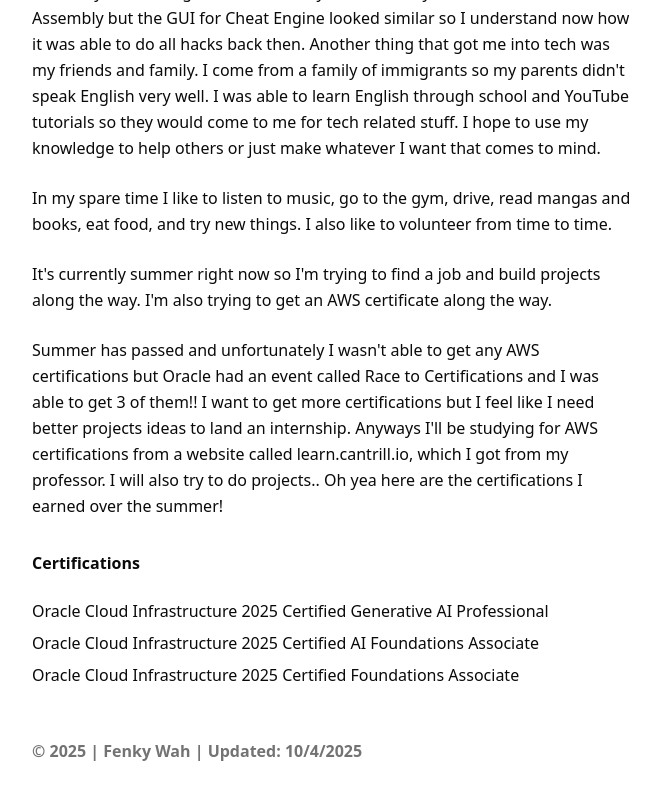
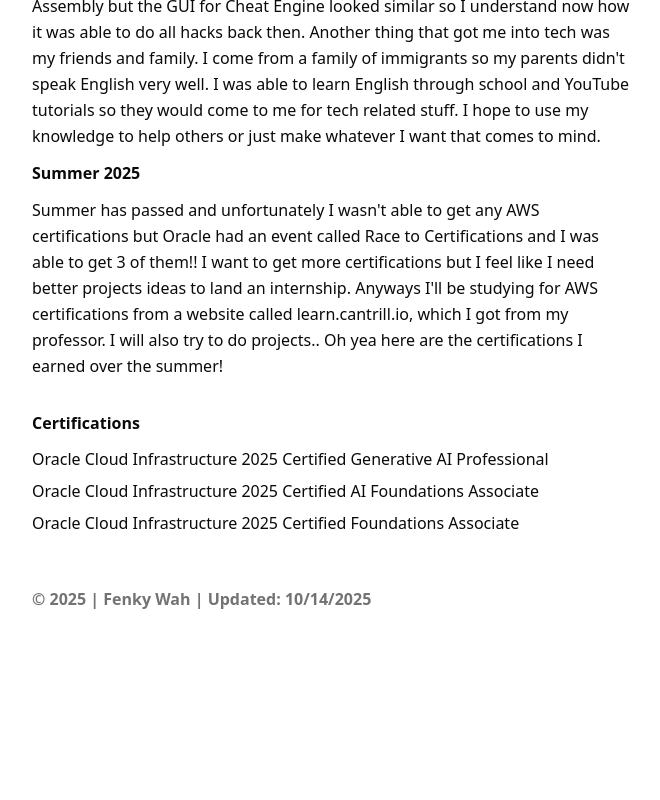
Before and after one commit to fenkur/my_portfolio, a Next.js app: page /blog in a window 1280 px wide. Shown: the part 444-1244 px from the top of the page, without its empty margins (308-968 px from the left). After the commit the page ends 1099 px from the top, so only its background shows below. Built offline with nearby package versions, Linux system fonts and the light colour scheme.

Commit message:
Updates 10/14/25

```diff
--- a/app/blog/page.tsx
+++ b/app/blog/page.tsx
@@ -11,7 +11,7 @@
         <div className="flex flex-col min-h-screen bg-background text-foreground">
             <main className="flex-grow px-8">
                 <section className="mx-auto max-w-screen-sm px-5 pt-10 pb-2">
-                    <div className="space-y-6">
+                    <div className="space-y-3">
                         <h1 className="text-1xl font-bold">Blog / Yap</h1>
                         <p className="text-foreground leading-relaxed">
                             This will be a dedicated page for my background, interest, and other stuff I&apos;m interested in.
@@ -23,12 +23,8 @@
                             didn&apos;t speak English very well. I was able to learn English through school and YouTube tutorials so they would come to me for tech related stuff. I hope to use my
                             knowledge to help others or just make whatever I want that comes to mind.
                         </p>
-                        <p className="text-foreground leading-relaxed">
-                            In my spare time I like to listen to music, go to the gym, drive, read mangas and books, eat food, and try new things. I also like to volunteer from time to time.
-                        </p>
-                        <p className="text-foreground leading-relaxed">
-                            It&apos;s currently summer right now so I&apos;m trying to find a job and build projects along the way. I&apos;m also trying to get an AWS certificate along the way.
-                        </p>
+
+                        <h1 className="text-1xl font-bold">Summer 2025</h1>
                         <p className="text-foreground leading-relaxed">
                             Summer has passed and unfortunately I wasn&apos;t able to get any AWS certifications but Oracle had an event called Race to Certifications and I was able to get 3 of them!!
                             I want to get more certifications but I feel like I need better projects ideas to land an internship. Anyways I&apos;ll be studying for AWS certifications from a website called
--- a/app/page.tsx
+++ b/app/page.tsx
@@ -16,14 +16,15 @@
             <p className="text-foreground leading-relaxed">
               I&apos;m a student at the University of Minnesota majoring in IT Infrastructure.
               I like learning new technologies and things in general. I hope to one day inspire others,
-              just like how I was inspired by others.
+              just like how I was inspired by others. In my spare time I like to listen to music,
+              go to the gym, drive, read mangas and books, eat food, and try new things. I also volunteer from time to time.
             </p>
           </div>
         </section>
 
-        <section className="mx-auto max-w-screen-sm px-5 py-12">
-          <div className="space-y-6">
-            <h1 className="text-1xl font-bold" id="projects">Projects</h1>
+        <section className="mx-auto max-w-screen-sm px-5 py-8">
+          <div className="space-y-4">
+            <h1 className="text-1xl font-bold underline" id="projects">Projects</h1>
 
             <Link href="https://github.com/fenkur/study-website" className="hover:text-primary transition-colors">
               <h1 className="font-semibold">Study Tracker Website:</h1>
@@ -68,7 +69,7 @@
             </p>
 
             <Link href='https://github.com/fenkur/QuickAI' className="hover:text-primary transition-colors">
-              <h1 className="font-semibold">QuickAI: AI SaaS Platform</h1>
+              <h1 className="font-semibold">QuickAI - AI SaaS Platform:</h1>
             </Link>
             <p className="text-muted-foreground">
               QuickAI is a full-stack AI-powered SaaS platform built with the PERN stack (PostgreSQL, Express.js, React, Node.js).
--- a/components/Contacts.tsx
+++ b/components/Contacts.tsx
@@ -4,11 +4,10 @@
 export default function Contacts() {
   return (
     <section className="mx-auto max-w-screen-sm px-5 py-1">
-      <h2 className="text-foreground font-bold mb-8" id="contacts">Contacts</h2>
+      <h2 className="text-foreground font-bold mb-2 underline" id="contacts">Contacts</h2>
       <div>
         <p className="text-muted-foreground">
-          Feel free to connect with me on LinkedIn or send me an email.
-          I&apos;ve started getting into books and reading so please recommend me some!
+          Feel free to connect with me on LinkedIn or shoot me an email!
         </p>
         <div className="py-3 text-foreground">
           <Link href="https://github.com/fenkur" className="hover:underline hover:text-primary transition duration-200">GitHub</Link>
--- a/components/Footer.tsx
+++ b/components/Footer.tsx
@@ -7,7 +7,7 @@
     <footer>
       <div className="mx-auto max-w-screen-sm px-5 py-11">
         <div className="flex flex-col md:flex-row justify-between items-center">
-            <span className="text-muted-foreground font-semibold">© {currentYear} | Fenky Wah | Updated: 10/4/2025</span>
+            <span className="text-muted-foreground font-semibold">© {currentYear} | Fenky Wah | Updated: 10/14/2025</span>
         </div>
       </div>
     </footer>
```
